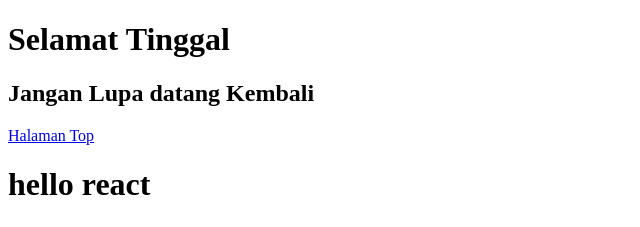
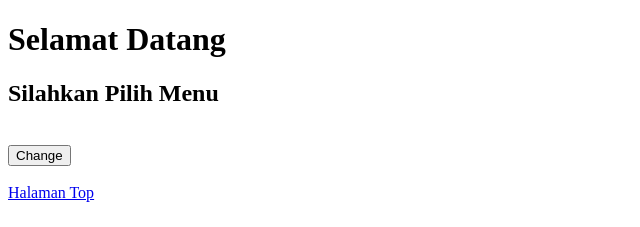
Before and after one commit to riomulya/belajar-react, a React (Create React App) app in the folder hello-react/: page / in a window 1280 px wide. Shown: the top 227 px of the page, without its empty margins (0-640 px from the left). Built offline with nearby package versions, Linux system fonts and the light colour scheme.

Commit message:
Conditional Rendering

```diff
--- a/hello-react/src/Header.js
+++ b/hello-react/src/Header.js
@@ -9,11 +9,18 @@
       statusRendering: true,
     };
     this.handleMessage = this.handleMessage.bind(this);
+    this.handleElement = this.handleElement.bind(this);
   }
   handleMessage(value, e) {
     e.preventDefault();
     alert(value);
     alert(this.state.daftar);
+  }
+
+  handleElement() {
+    this.setState((state, props) => {
+      return { statusRendering: !this.state.statusRendering };
+    });
   }
 
   componentDidMount() {
@@ -22,10 +29,11 @@
 
   render() {
     console.log("Menjalankan Render");
+    console.log(this.state.statusRendering);
 
     return (
       <div>
-        {this.state.statusRendering === false ? (
+        {this.state.statusRendering === true ? (
           <div>
             <h1>Selamat Datang</h1>
             <h2>Silahkan Pilih Menu</h2>
@@ -36,6 +44,10 @@
             <h2>Jangan Lupa datang Kembali</h2>
           </div>
         )}
+        <br />
+        <button onClick={this.handleElement}>Change</button>
+        <br />
+        <br />
       </div>
     );
 
```
